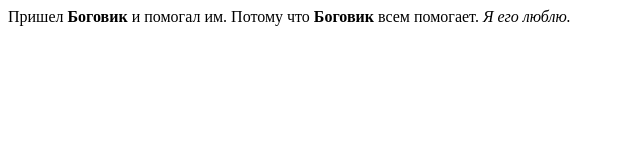
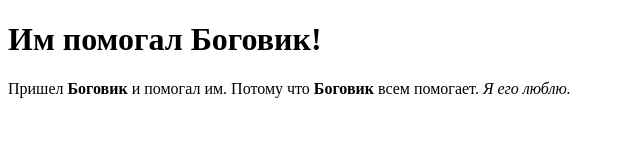
Before and after one commit to Emangelina/elearning, a plain HTML site: page index.html in a window 1280 px wide. Shown: the whole page, without its empty margins (0-640 px from the left). Drawn offline with Linux system fonts and the light colour scheme.

Commit message:
Внесла правки от наставника

```diff
--- a/index.html
+++ b/index.html
@@ -6,5 +6,7 @@
 </head>
 
 <body>
-Пришел <b>Боговик</b> и помогал им. Потому что <b>Боговик</b> всем помогает. <i>Я его люблю.</i> </body>
+<h1>Им помогал Боговик!</h1>
+Пришел <b>Боговик</b> и помогал им. Потому что <b>Боговик</b> всем помогает. <i>Я его люблю.</i>
+</body>
 </html>
```
